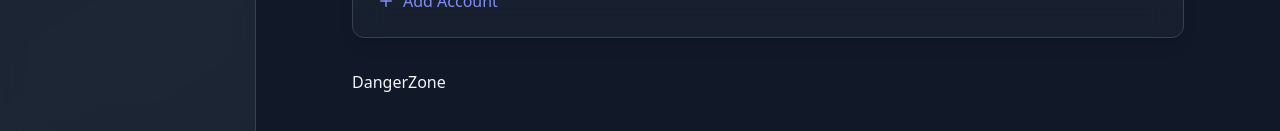
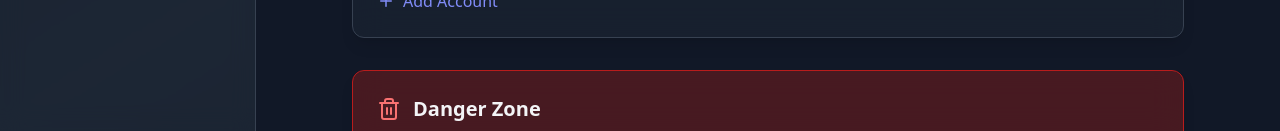
Before and after one commit to Akila-Dev97/React-Admin-Dashboard, a React (Vite) app: page /settings in a window 1280 px wide. Shown: the part 669-800 px from the top of the page. Built offline with nearby package versions, Linux system fonts and the light colour scheme.

Commit message:
add DangerZone component for account deletion functionality

```diff
--- a/src/components/settings/DangerZone.jsx
+++ b/src/components/settings/DangerZone.jsx
@@ -1,7 +1,28 @@
-import React from "react";
+import { motion } from "framer-motion";
+import { Trash2 } from "lucide-react";
 
 const DangerZone = () => {
-  return <div>DangerZone</div>;
+  return (
+    <motion.div
+      className="bg-red-900 bg-opacity-50 backdrop-filter backdrop-blur-lg shadow-lg rounded-xl p-6 border border-red-700 mb-8"
+      initial={{ opacity: 0, y: 20 }}
+      animate={{ opacity: 1, y: 0 }}
+      transition={{ duration: 0.5, delay: 0.2 }}
+    >
+      <div className="flex items-center mb-4">
+        <Trash2 className="text-red-400 mr-3" size={24} />
+        <h2 className="text-xl font-semibold text-gray-100">Danger Zone</h2>
+      </div>
+      <p className="text-gray-300 mb-4">
+        Permanently delete your account and all of your content.
+      </p>
+      <button
+        className="bg-red-600 hover:bg-red-700 text-white font-bold py-2 px-4 rounded
+      transition duration-200"
+      >
+        Delete Account
+      </button>
+    </motion.div>
+  );
 };
-
 export default DangerZone;
```
